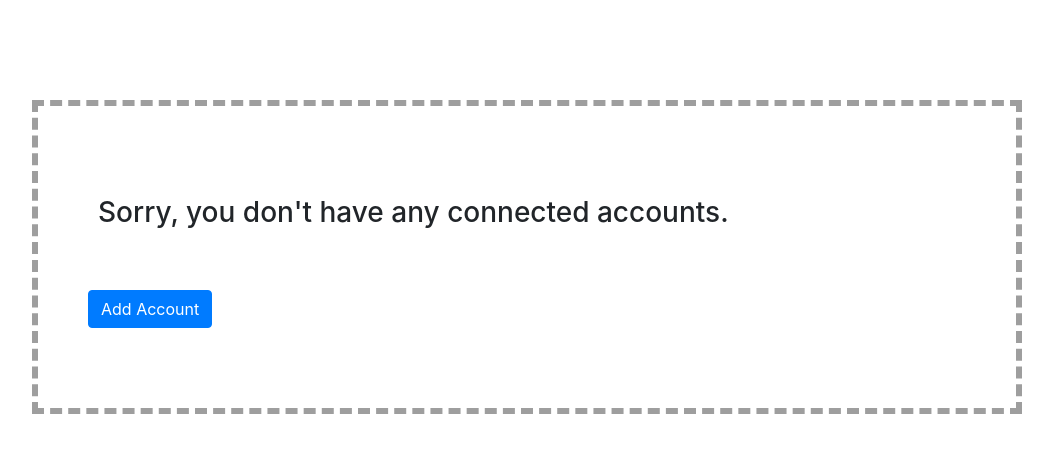
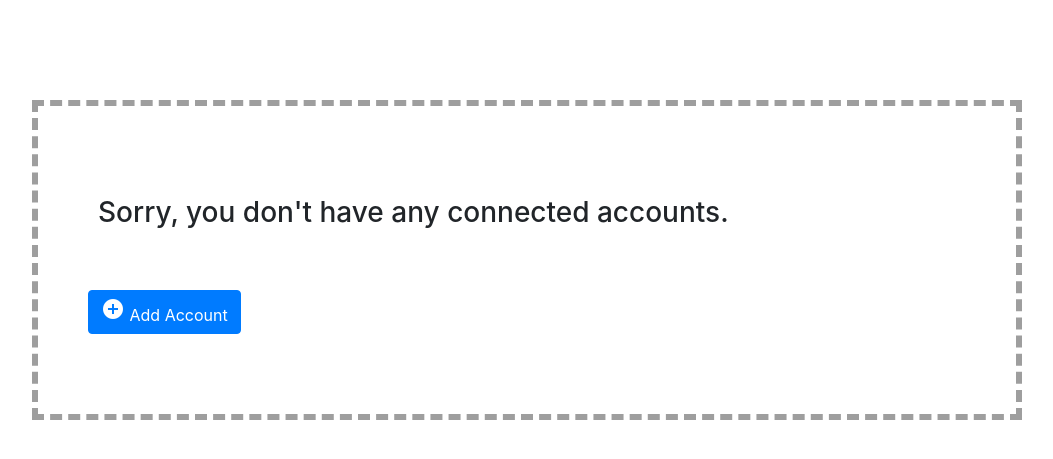
Before and after one commit to someOne404/FinanceApp, a Django app: page /budget/ in a window 1280 px wide. Shown: the part 48-507 px from the top of the page, without its empty margins (113-1166 px from the left). Run offline with Django 3.2, Linux system fonts and the light colour scheme; the visitor is signed in with stand-in values (Sample User, id 1); some libraries are stand-ins or nearby versions.

Commit message:
Updated button icon

```diff
--- a/templates/budget/project-list.html
+++ b/templates/budget/project-list.html
@@ -6,7 +6,8 @@
         {% if user.is_authenticated %}
         <h3 class="grey-text">Sorry, you don't have any connected accounts.</h3>
         <a href="" class="btn btn-primary">
-          <span class="glyphicon glyphicon-plus"></span>Add Account
+            <i class="material-icons">add_circle</i>
+            <span class="bold">Add Account</span>
         </a>
         {% endif %}
     </div>
```
